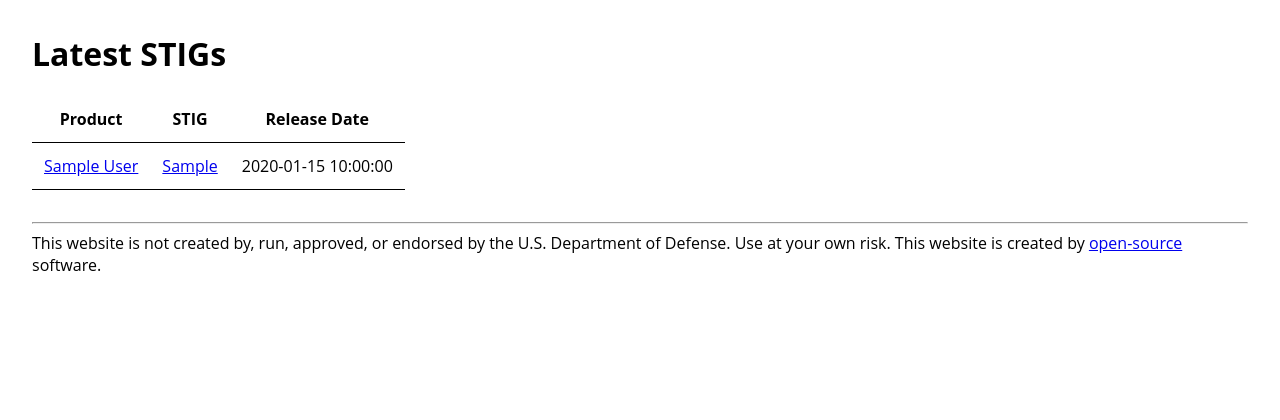
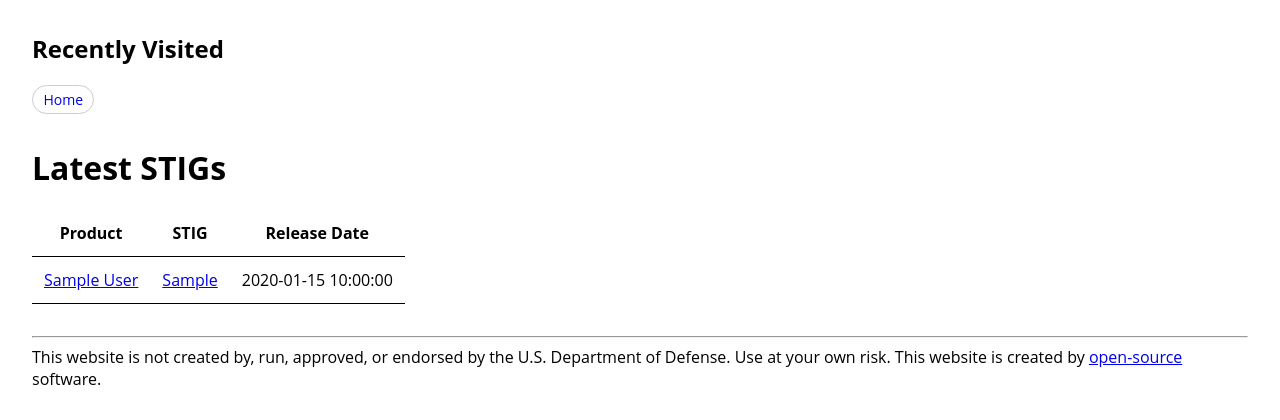
Before and after one commit to stigaview/stigaview-static, a Python web app: template templates/index.html in a window 1280 px wide. Shown: the part 38-458 px from the top of the page. Run offline with Jinja, Linux system fonts and the light colour scheme; the template is opened without the code that fills it: most values are stand-ins (such as "Sample title", 1, 10 or a date in 2020).

Commit message:
Add recently visited STIGs and products section on home page

```diff
--- a/public_html/static/css/style.css
+++ b/public_html/static/css/style.css
@@ -525,6 +525,32 @@ html[data-theme="dark"] {
 html[data-theme="dark"] #theme-toggle .icon-moon { display: inline; }
 html[data-theme="dark"] #theme-toggle .icon-sun  { display: none; }
 
+.recent-visits-list {
+    list-style: none;
+    padding: 0;
+    margin: 0 0 2rem 0;
+    display: flex;
+    flex-wrap: wrap;
+    gap: 0.5rem;
+}
+
+.recent-visits-list li a {
+    display: inline-block;
+    padding: 0.25rem 0.65rem;
+    border: 1px solid #ccc;
+    border-radius: 1rem;
+    font-size: 0.875rem;
+    text-decoration: none;
+}
+
+.recent-visits-list li a:hover {
+    text-decoration: underline;
+}
+
+html[data-theme="dark"] .recent-visits-list li a {
+    border-color: #555;
+}
+
 .error_code {
     font-size: 250px;
     display: flex;
--- /dev/null
+++ b/public_html/static/js/visits.js
@@ -0,0 +1,38 @@
+(function () {
+    var STORAGE_KEY = 'stigaview_recent';
+    var MAX_ENTRIES = 10;
+    var SKIP = ['/', '/products/', '/stigs/', '/srgs/'];
+
+    var path = window.location.pathname;
+
+    if (SKIP.indexOf(path) === -1) {
+        var title = document.title.replace(/ - STIG-A-View$/, '').trim();
+        var entries = JSON.parse(localStorage.getItem(STORAGE_KEY) || '[]');
+        entries = entries.filter(function (e) { return e.url !== path; });
+        entries.unshift({ url: path, title: title });
+        localStorage.setItem(STORAGE_KEY, JSON.stringify(entries.slice(0, MAX_ENTRIES)));
+    }
+
+    var container = document.getElementById('recent-visits');
+    if (!container) return;
+
+    var entries = JSON.parse(localStorage.getItem(STORAGE_KEY) || '[]');
+    if (entries.length === 0) return;
+
+    var h2 = document.createElement('h2');
+    h2.textContent = 'Recently Visited';
+
+    var ul = document.createElement('ul');
+    ul.className = 'recent-visits-list';
+    entries.forEach(function (e) {
+        var li = document.createElement('li');
+        var a = document.createElement('a');
+        a.href = e.url;
+        a.textContent = e.title;
+        li.appendChild(a);
+        ul.appendChild(li);
+    });
+
+    container.appendChild(h2);
+    container.appendChild(ul);
+})();
--- a/templates/base.html
+++ b/templates/base.html
@@ -64,5 +64,6 @@
 <script src="/static/js/search.js" async></script>
 {%- endif %}
 <script src="/static/js/theme.js" defer></script>
+<script src="/static/js/visits.js" defer></script>
 </body>
 </html>
--- a/templates/index.html
+++ b/templates/index.html
@@ -2,6 +2,7 @@
 
 {% block title %}Home{% endblock %}
 {% block content %}
+<div id="recent-visits"></div>
 <h1>Latest STIGs</h1>
 <table class="table">
     <thead>
```
